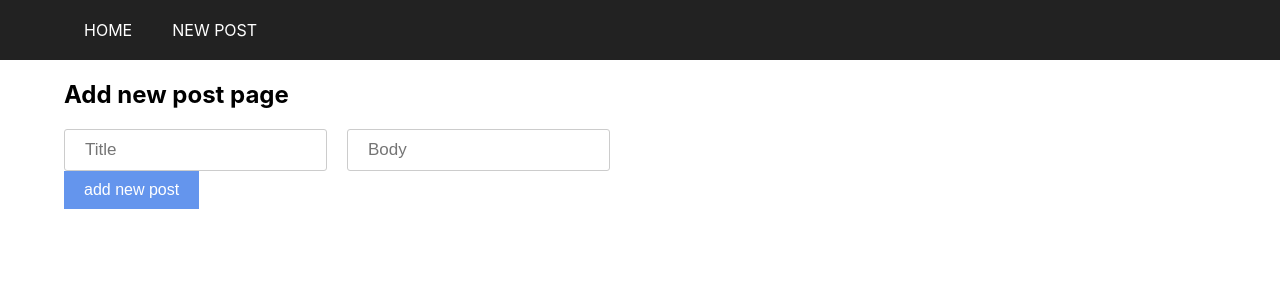
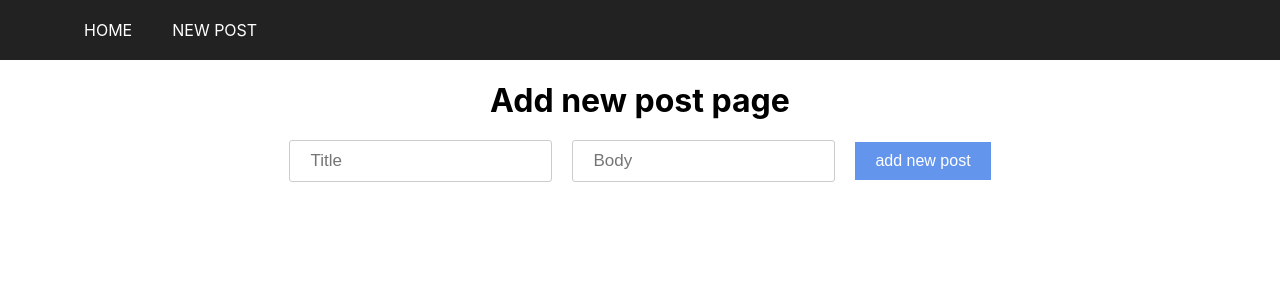
Before and after one commit to kamenivskyi/blog-task, a Next.js app: page /new in a window 1280 px wide. Shown: the top 300 px of the page. Built offline with nearby package versions, Linux system fonts and the light colour scheme.

Commit message:
add some adaptivity for AddPostForm, Input and Button components

```diff
--- a/components/Header/index.tsx
+++ b/components/Header/index.tsx
@@ -3,8 +3,7 @@ import Link from 'next/link';
 import { NavbarWrapper, NavItem, Nav } from './header.styles';
 import { Container } from 'styles/styled-globals';
 
-const Header = () => {
-  return (
+const Header: React.FC = () => (
   <NavbarWrapper>
     <Container>
       <Nav>
@@ -22,6 +21,5 @@ const Header = () => {
     </Container>
   </NavbarWrapper>
 )
-}
 
 export default Header;
--- a/components/Layout/index.tsx
+++ b/components/Layout/index.tsx
@@ -6,8 +6,7 @@ interface ILayout {
   children: any
 }
 
-const Layout = ({ children }: ILayout) => {
-  return (
+const Layout: React.FC<ILayout> = ({ children }) => (
   <>
     <Head>
       <title>Blog task</title>
@@ -20,7 +19,6 @@ const Layout = ({ children }: ILayout) => {
       </Container>
     </main>
   </>
-  )
-}
+);
 
 export default Layout
--- a/components/List/index.tsx
+++ b/components/List/index.tsx
@@ -1,5 +1,3 @@
-import React from 'react';
-
 import { IListItem } from 'interfaces';
 import { ListStyled } from './list.styles';
 import ListItem from 'components/list-item';
@@ -8,7 +6,7 @@ interface IList {
   items: IListItem[],
 };
 
-const List = ({ items }: IList) => (
+const List: React.FC<IList> = ({ items }) => (
   <ListStyled>
     {items?.map(item => (
       <ListItem {...item} key={item.id} />
--- a/components/add-posts-form/add-post-form.styles.js
+++ b/components/add-posts-form/add-post-form.styles.js
@@ -1,9 +1,11 @@
 import styled from 'styled-components';
 
-export const InputStyled = styled.input`
-  padding: 10px 20px;
-  font-size: 17px;
-  border-radius: 3px;
-  margin-right: 20px;
-  border: 1px solid #ccc;
+export const AddPostFormStyled = styled.form`
+  display: flex;
+  justify-content: center;
+  align-items: center;
+
+  @media (max-width: 768px) {
+    flex-direction: column;
+  }
 `;
--- a/components/add-posts-form/index.tsx
+++ b/components/add-posts-form/index.tsx
@@ -1,15 +1,15 @@
 import { useState } from 'react';
 
 import axios from 'axios-instance';
-import { InputStyled } from './add-post-form.styles';
-import { Button } from 'styles/styled-globals';
+import { AddPostFormStyled } from './add-post-form.styles';
+import { Button, InputStyled } from 'styles/styled-globals';
 
 interface IAddPostFormState {
   title: string
   body: string
 };
 
-const AddPostForm = () => {
+const AddPostForm: React.FC = () => {
   const [state, setState] = useState<IAddPostFormState>({ title: '', body: '' });
 
   const handleChange = (field: string) =>
@@ -44,13 +44,21 @@ const AddPostForm = () => {
 
 
   return (
-    <form onSubmit={onClickAddNewPost}>
-      <InputStyled type="text" onChange={handleChange('title')} placeholder='Title' />
-      <InputStyled type='text' onChange={handleChange('body')} placeholder='Body' />
+    <AddPostFormStyled onSubmit={onClickAddNewPost}>
+      <InputStyled
+        type="text"
+        placeholder='Title'
+        onChange={handleChange('title')}
+      />
+      <InputStyled
+        type='text'
+        placeholder='Body'
+        onChange={handleChange('body')}
+      />
       <Button>
         add new post
       </Button>
-    </form>
+    </AddPostFormStyled>
   );
 };
 
--- a/pages/new/index.tsx
+++ b/pages/new/index.tsx
@@ -1,11 +1,10 @@
-import React from 'react';
-
 import Layout from 'components/layout';
 import AddPostForm from 'components/add-posts-form';
+import { PageTitle } from 'styles/styled-globals';
 
-const NewPost = () => (
+const NewPost: React.FC = () => (
   <Layout>
-    <h2>Add new post page</h2>
+    <PageTitle>Add new post page</PageTitle>
     <AddPostForm />
   </Layout>
 );
--- a/states/posts/posts-reducer.ts
+++ b/states/posts/posts-reducer.ts
@@ -1,5 +1,5 @@
-import { postsTypes } from './posts-action-types'
-import { IPostsState } from './posts-interfaces'
+import { postsTypes as types } from './posts-action-types';
+import { IPostsState } from './posts-interfaces';
 
 const initialState: IPostsState = {
   posts: [],
@@ -8,45 +8,47 @@ const initialState: IPostsState = {
   postByIdLoading: false,
   postsError: false,
   postByIdError: false,
-}
+};
 
-export default (state = initialState, action: any) => {
+const postsReducer = (state = initialState, action: any) => {
   switch (action.type) {
-    case postsTypes.GET_RECENT_POSTS:
+    case types.GET_RECENT_POSTS:
       return {
         ...state,
         posts: action.payload,
         postsLoading: false,
-      }
-    case postsTypes.GET_POST_BY_ID:
+      };
+    case types.GET_POST_BY_ID:
       return {
         ...state,
         postById: action.payload,
         postByIdLoading: false,
-      }
-    case postsTypes.RECENT_POSTS_ERROR:
+      };
+    case types.RECENT_POSTS_ERROR:
       return {
         ...state,
         postsError: true,
         postsLoading: false,
-      }
-    case postsTypes.POST_BY_ID_ERROR:
+      };
+    case types.POST_BY_ID_ERROR:
       return {
         ...state,
         postByIdError: true,
         postByIdLoading: false,
-      }
-    case postsTypes.SET_LOADING_POSTS:
+      };
+    case types.SET_LOADING_POSTS:
       return {
         ...state,
         postsLoading: true,
-      }
-    case postsTypes.SET_LOADING_POST_BY_ID:
+      };
+    case types.SET_LOADING_POST_BY_ID:
       return {
         ...state,
         postByIdLoading: true,
-      }
+      };
     default:
-      return state
+      return state;
   }
-}
+};
+
+export default postsReducer;
--- a/states/store.js
+++ b/states/store.js
@@ -7,7 +7,7 @@ import postsReducer from './posts/posts-reducer';
 
 let store;
 
-function initStore(initialState) {
+export default function initStore(initialState) {
   return createStore(
     combineReducers({
       posts: postsReducer,
--- a/styles/styled-globals.js
+++ b/styles/styled-globals.js
@@ -4,6 +4,18 @@ export const Container = styled.div`
   width: 90%;
   max-width: 1600px;
   margin: 0 auto;
+`;
+
+export const InputStyled = styled.input`
+  padding: 10px 20px;
+  font-size: 17px;
+  border-radius: 3px;
+  margin-right: 20px;
+  border: 1px solid #ccc;
+  @media (max-width: 768px) {
+    width: 100%;
+    margin: 0 0 20px 0;
+  }
 `;
 
 export const Button = styled.button`
@@ -13,4 +25,13 @@ export const Button = styled.button`
   color: white;
   background-color: cornflowerblue;
   border: none;
+
+  @media (max-width: 768px) {
+    width: 100%;
+  }
 `;
+
+export const PageTitle = styled.h1`
+  text-align: center;
+  margin-bottom: 20px;
+`;
```
Also changed, not shown: pages/index.tsx (+7 -2 lines), states/posts/posts-interfaces.ts (+4 -4 lines). Lines whose indentation alone changed are shown as unchanged.
